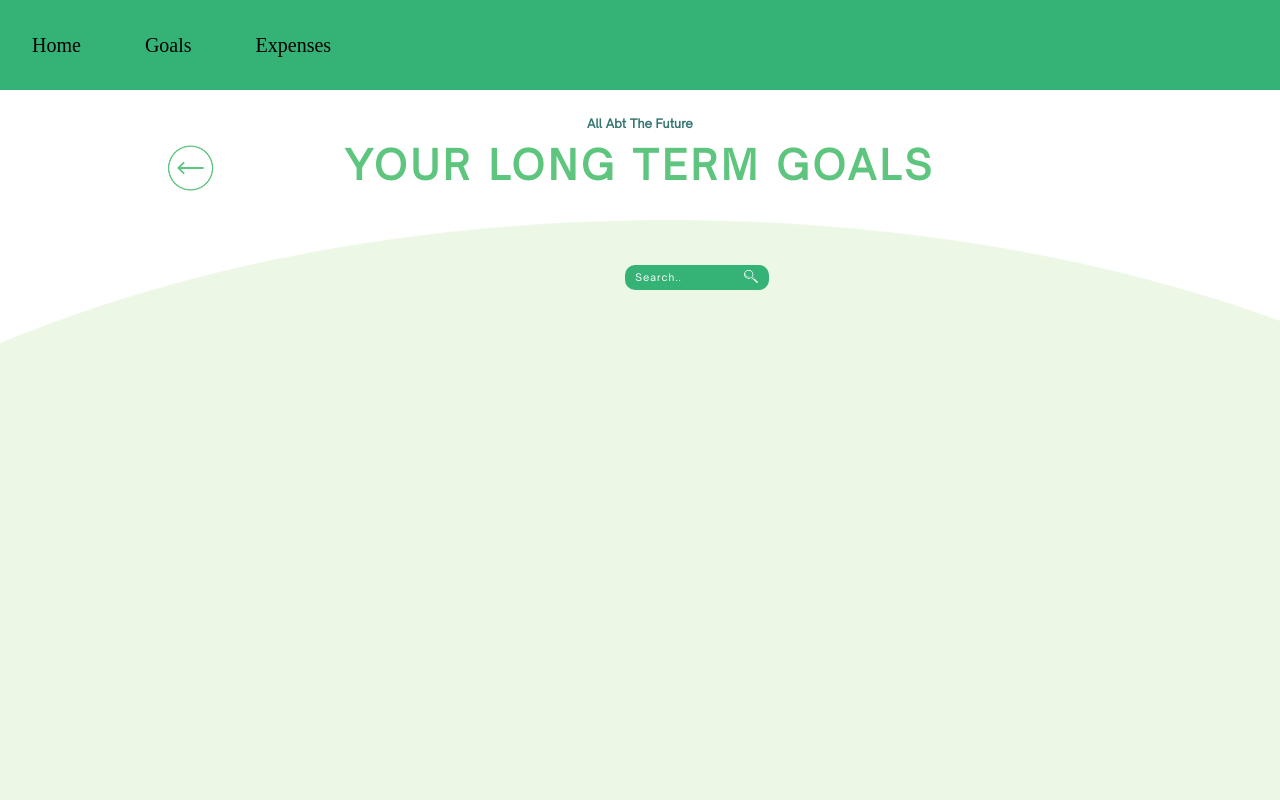
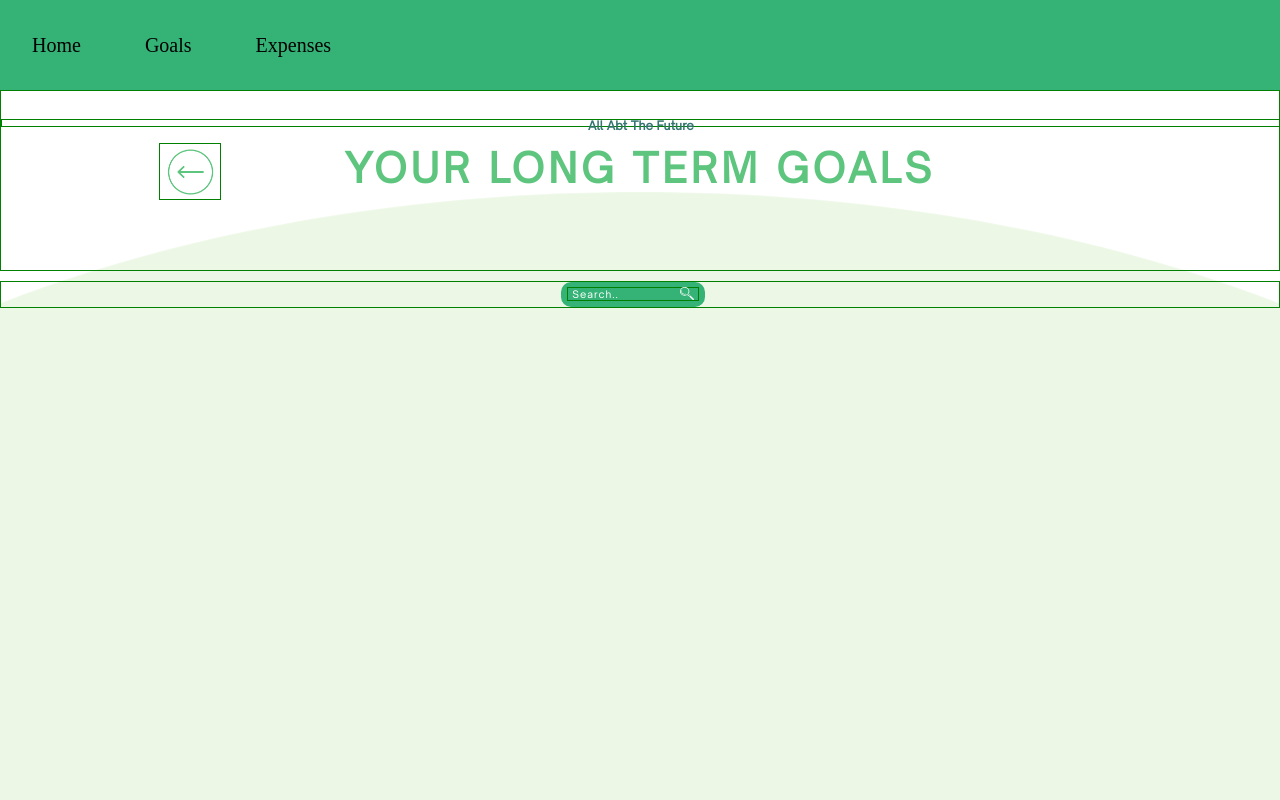
Before and after one commit to vincetrain/budgie, a React (Create React App) app: page /ShortGoals in a window 1280 px wide. Shown: the top 800 px of the page. Built offline with nearby package versions, Linux system fonts and the light colour scheme.

Commit message:
updates shortgoalscss

```diff
--- a/src/Pages/ShortGoals.css
+++ b/src/Pages/ShortGoals.css
@@ -6,12 +6,12 @@
 .pageContainer {
     background-image: url("../Components/short term goals background.png");
     background-position: top;
-    background-position-x: 40%;
     background-position-y: 35%;
     height: 900px;
 }
 
 .headingsContainer {
+    border: 1px solid green;
     background-size: contain;
     font-size: 20px;
     letter-spacing: 0.2em;
@@ -23,6 +23,7 @@
 }
 
 .headingsContainer h6 {
+    border: 1px solid green;
     font-size: 12px;
     text-transform: none;
     width: 100%;
@@ -35,6 +36,7 @@
 }
 
 .headingsContainer img {
+    border: 1px solid green;
     right: 450px;
     bottom: 65px;
     width: 60px;
@@ -45,7 +47,9 @@
 .searchBarContainer {
     display: flex;
     justify-content: center;
-    padding-left: 10%;
+    position: relative;
+    border: 1px solid green;
+    top: 10px;
 }
 
 .searchBarContainer input[type=text] {
@@ -62,6 +66,7 @@
 }
 
 .searchBarContainer input[type="text"]::placeholder {
+    border: 1px solid green;
     color: white;
     font-family: "OpenSauce";
     letter-spacing: 0.1em;
```
